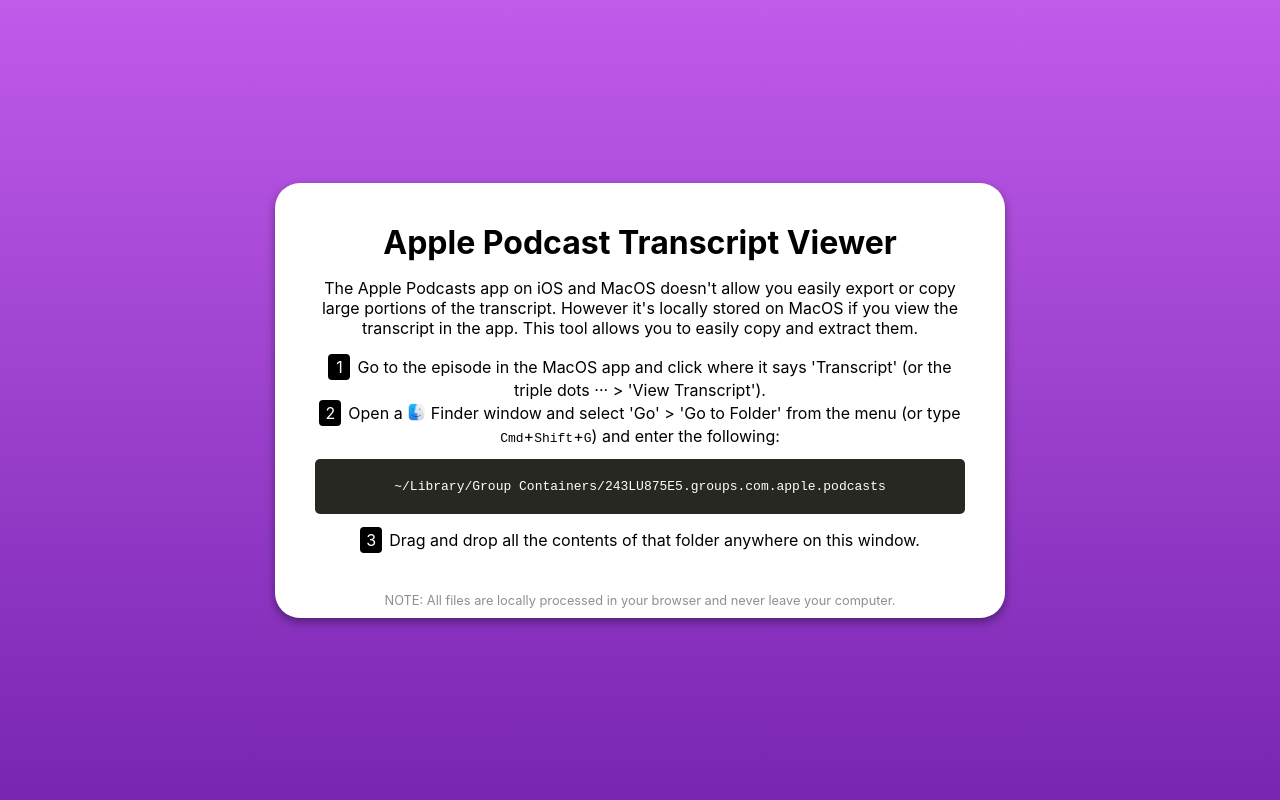
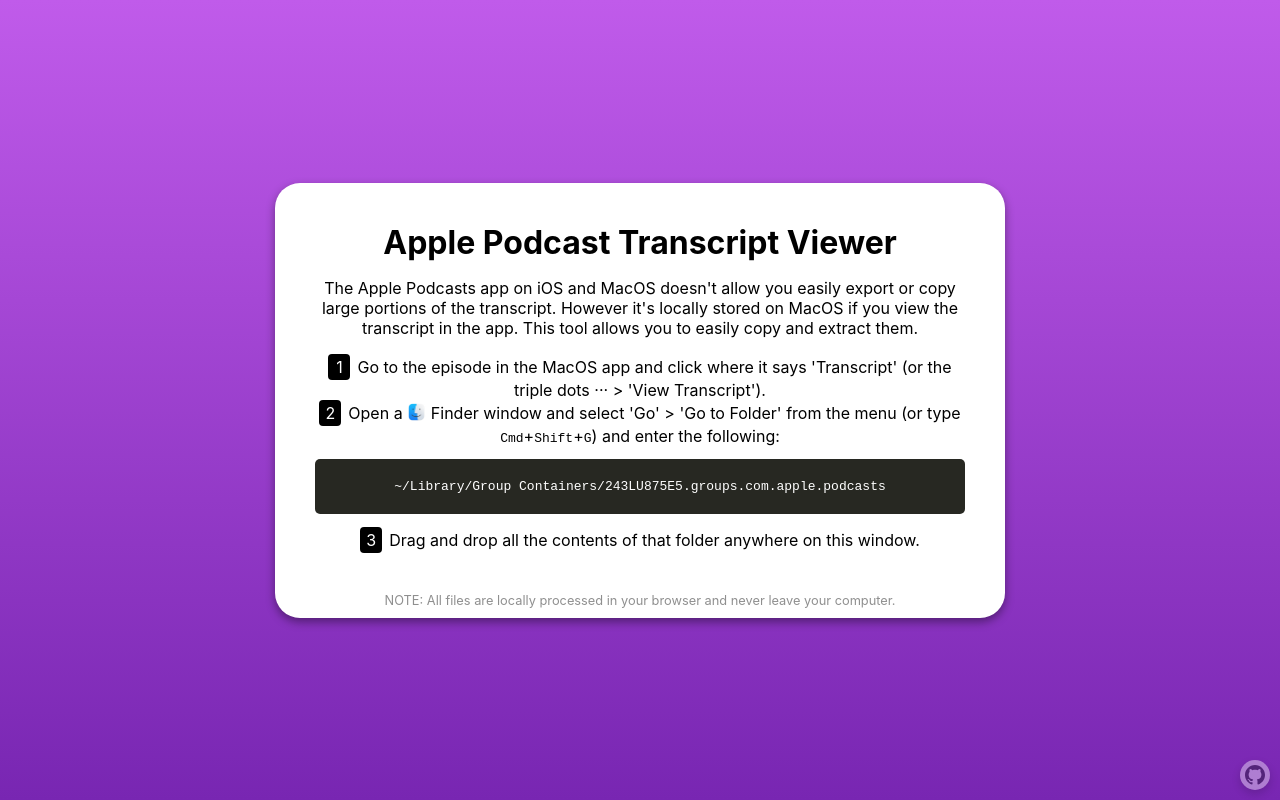
Before and after one commit to zoomelk/apple-podcast-transcripts, a plain HTML site: page index.html in a window 1280 px wide. Drawn offline with nearby package versions, Linux system fonts and the light colour scheme.

Commit message:
Add link to public github to bolster the NOTE

```diff
--- a/index.html
+++ b/index.html
@@ -146,6 +146,7 @@
       position: fixed;
       height: 100%;
       background-color: rgba(0, 0, 0, 0.6);
+      z-index: 1;
 
       display: none;
     }
@@ -177,6 +178,25 @@
       cursor: pointer;
       user-select: none;
     }
+    .github {
+      width: 20px;
+      position: fixed;
+      bottom: 10px;
+      right: 10px;
+      opacity: 0.4;
+      background-color: white;
+      box-shadow: 0 4px 10px rgba(0, 0, 0, 0.4);
+      height: 20px;
+      padding: 5px;
+      border-radius: 20px;
+      transition: 0.3s ease;
+    }
+    .github:hover {
+      opacity: 1;
+    }
+    .github img {
+      width: 20px;
+    }
   </style>
 </head>
 <body>
@@ -202,6 +222,7 @@
     <span class="xout">X</span>
     <div class="content"></div>
   </div>
+  <a class="github" href="https://github.com/dado3212/apple-podcast-transcripts" target="_blank"><img src="images/github.svg"/></a>
   <script src="https://cdn.jsdelivr.net/npm/sql.js@1.8.0/dist/sql-wasm.js"></script>
   <script async src="https://www.googletagmanager.com/gtag/js?id=G-M15SP790QM"></script>
   <script>
```
Also changed, not shown: images/github.svg (added).
